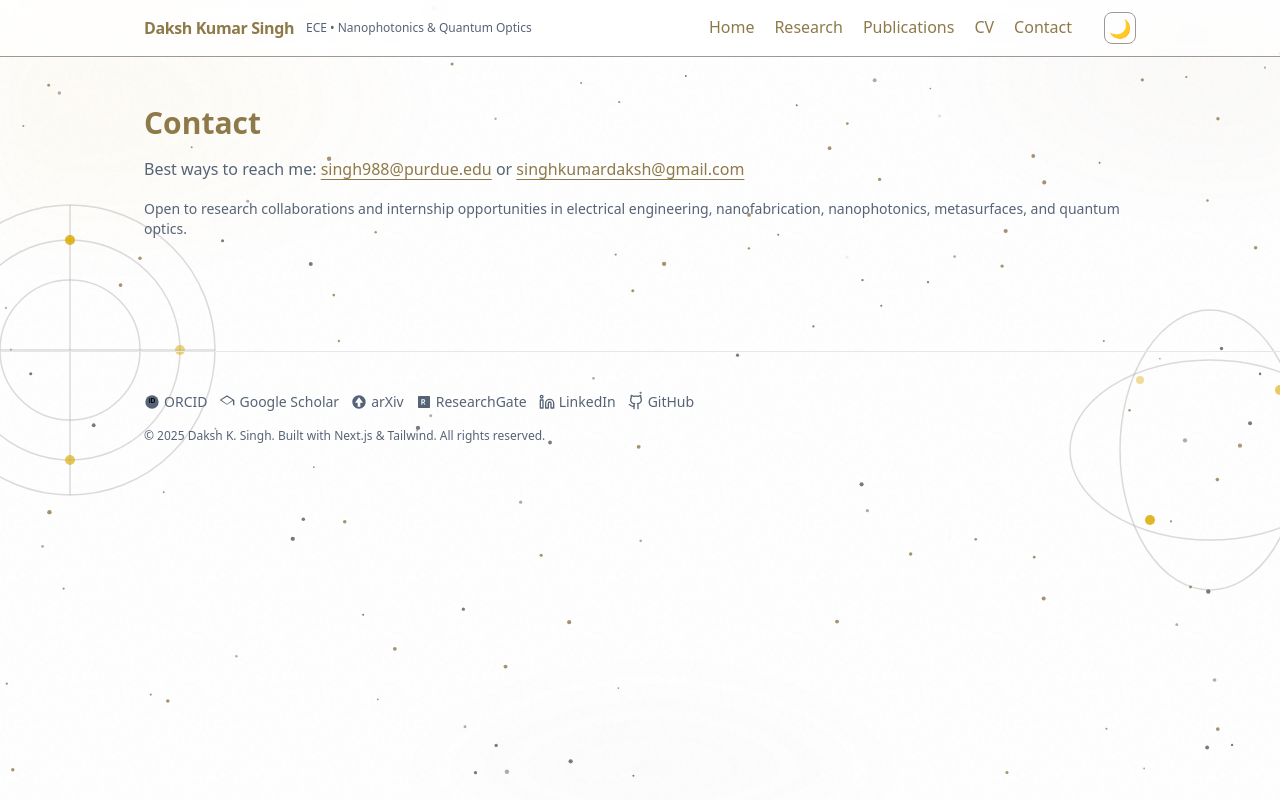
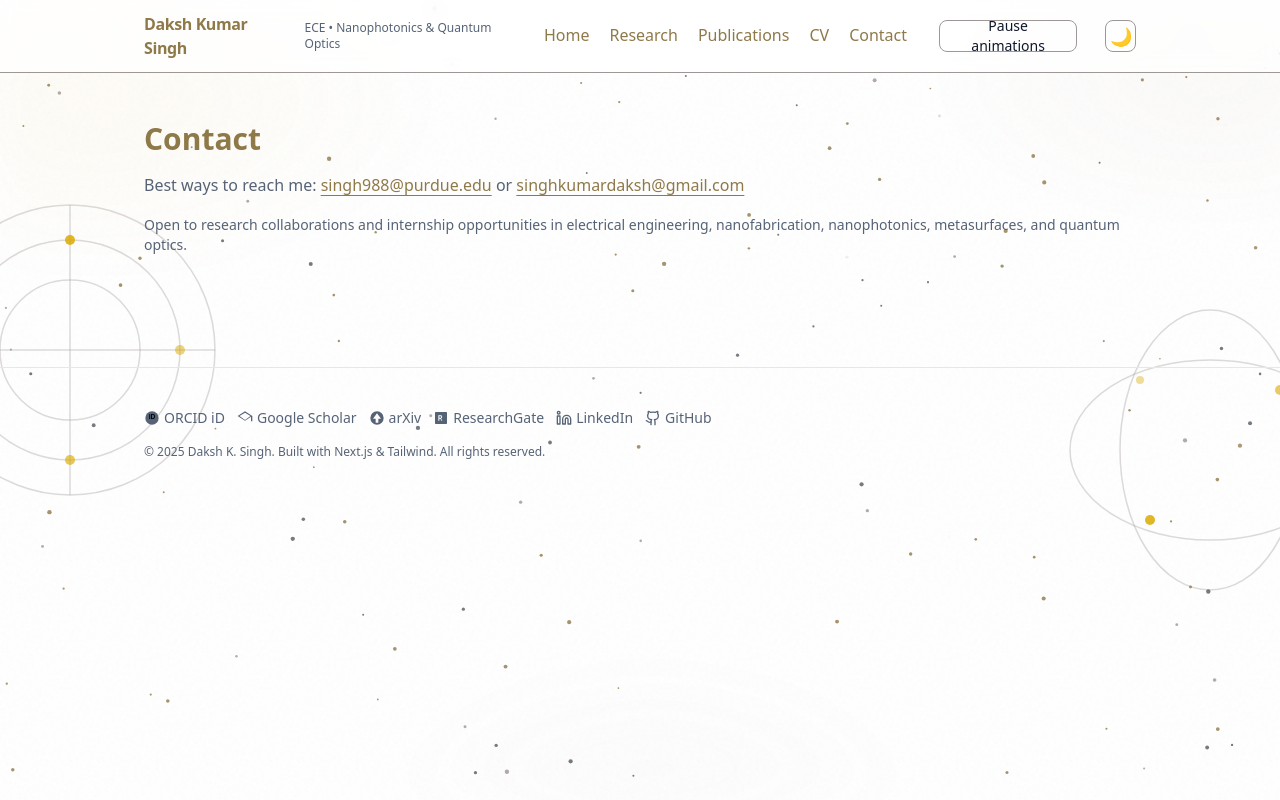
Before and after one commit to daksh-kumar-singh/dakshks, a Next.js app: page /contact in a window 1280 px wide. Built offline with nearby package versions, Linux system fonts and the light colour scheme.

Commit message:
Accessibility improvements, updated social links, publications page refactor

```diff
--- a/src/app/globals.css
+++ b/src/app/globals.css
@@ -1,6 +1,74 @@
 @tailwind base;
 @tailwind components;
 @tailwind utilities;
+
+/* =========================
+   ACCESSIBILITY UTILITIES
+   ========================= */
+
+/* Respect OS "Reduce Motion" AND our own runtime toggle `.no-anim` */
+@media (prefers-reduced-motion: reduce) {
+  * {
+    animation: none !important;
+    transition: none !important;
+    scroll-behavior: auto !important;
+  }
+}
+.no-anim * {
+  animation: none !important;
+  transition: none !important;
+  scroll-behavior: auto !important;
+}
+
+/* If you have fancy underline transitions via ::after, tame them for reduced motion */
+@media (prefers-reduced-motion: reduce) {
+  a::after {
+    transition: none !important;
+  }
+}
+
+/* =========================
+   LIGHT THEME CONTRAST
+   ========================= */
+/* Your gold (rgb(142 121 73)) is < 4.5:1 on white. Use a darker tone in LIGHT mode only. */
+:root {
+  /* darker heading color only for light theme; keeps your brand vibe */
+  --heading-light: #5b4a23; /* ~7:1 on white for most sizes */
+}
+
+/* If you’re using prose, nudge headings in LIGHT mode only */
+:root .prose :where(h1, h2, h3, h4) {
+  color: var(--heading-light);
+}
+:root .prose :where(h1, h2, h3, h4) a {
+  color: inherit;
+}
+
+/* In DARK mode preserve your existing colors (gold etc.) */
+.dark .prose :where(h1, h2, h3, h4) {
+  color: inherit; /* your dark:prose-invert keeps gold */
+}
+
+/* Utility if you prefer to opt specific headings in (used below on non-prose headings) */
+.text-heading-light {
+  color: var(--heading-light);
+}
+.dark .text-heading-light {
+  color: inherit;
+}
+
+/* Visually hidden helper (Tailwind has sr-only, but include just in case) */
+.sr-only {
+  position: absolute !important;
+  width: 1px !important;
+  height: 1px !important;
+  padding: 0 !important;
+  margin: -1px !important;
+  overflow: hidden !important;
+  clip: rect(0, 0, 0, 0) !important;
+  white-space: nowrap !important;
+  border: 0 !important;
+}
 
 /* ======================================================
    Purdue-Inspired Global Theme
--- a/src/components/ParallaxRings.tsx
+++ b/src/components/ParallaxRings.tsx
@@ -1,30 +1,57 @@
 "use client";
 
+import { useEffect, useRef } from "react";
+import clsx from "clsx";
+
 export default function ParallaxRings({ className = "" }: { className?: string }) {
+  const ref = useRef<HTMLDivElement | null>(null);
+  const raf = useRef<number | null>(null);
+
+  const shouldAnimate = () => {
+    if (typeof window === "undefined") return false;
+    const reduce = window.matchMedia?.("(prefers-reduced-motion: reduce)").matches;
+    const paused = document.documentElement.classList.contains("no-anim");
+    return !(reduce || paused);
+  };
+
+  useEffect(() => {
+    const el = ref.current!;
+    let rot = 0;
+
+    const tick = () => {
+      if (shouldAnimate()) {
+        rot += 0.02; /* very subtle */
+        el.style.transform = `rotate(${rot}deg)`;
+      }
+      raf.current = requestAnimationFrame(tick);
+    };
+    raf.current = requestAnimationFrame(tick);
+
+    const mq = window.matchMedia("(prefers-reduced-motion: reduce)");
+    const obs = new MutationObserver(() => {});
+    mq.addEventListener?.("change", () => {});
+    obs.observe(document.documentElement, { attributes: true, attributeFilter: ["class"] });
+
+    return () => {
+      if (raf.current) cancelAnimationFrame(raf.current);
+      mq.removeEventListener?.("change", () => {});
+      obs.disconnect();
+    };
+  }, []);
+
   return (
-    <div className={`relative overflow-hidden ${className}`} aria-hidden="true">
-      <svg className="w-full h-full" viewBox="0 0 1200 400" preserveAspectRatio="xMidYMid slice">
-        <defs>
-          <radialGradient id="ringGrad" cx="50%" cy="50%">
-            <stop offset="0%" stopColor="rgba(218,170,0,0.15)" />
-            <stop offset="60%" stopColor="rgba(218,170,0,0.05)" />
-            <stop offset="100%" stopColor="transparent" />
-          </radialGradient>
-        </defs>
-        {Array.from({ length: 6 }).map((_, i) => (
-          <circle
-            key={i}
-            cx={600}
-            cy={200}
-            r={(i + 1) * 80}
-            fill="none"
-            stroke="url(#ringGrad)"
-            strokeWidth="2"
-            className="ring-wave"
-            style={{ transformOrigin: "600px 200px" }}
-          />
-        ))}
-      </svg>
+    <div
+      ref={ref}
+      className={clsx(
+        "pointer-events-none relative mx-auto aspect-[12/3] w-full opacity-70 will-change-transform",
+        className
+      )}
+      aria-hidden="true"
+    >
+      {/* your ring SVGs or divs go here */}
+      <div className="absolute inset-0 rounded-full border border-yellow-700/30" />
+      <div className="absolute inset-6 rounded-full border border-yellow-700/20" />
+      <div className="absolute inset-12 rounded-full border border-yellow-700/10" />
     </div>
   );
 }
--- a/src/components/Particles.tsx
+++ b/src/components/Particles.tsx
@@ -2,10 +2,9 @@
 
 /**
  * Global, continuous particle system (singleton) that survives route changes.
- * - Creates ONE fixed, full-screen canvas attached to <body>
- * - Persists and keeps animating across Next.js page transitions
- * - If remounted, it resumes/ensures running instead of exiting early
- * - Theme-aware (reads CSS custom properties), reduced-motion aware
+ * Accessibility:
+ *  - Respects prefers-reduced-motion
+ *  - Pauses when <html> has the .no-anim class (toggled in SiteHeader)
  */
 
 import { useEffect } from "react";
@@ -47,10 +46,14 @@ type Ctrl = {
   opts: Required<Options>;
   dpr: number;
   resizeObs?: ResizeObserver;
+  mql?: MediaQueryList;
+  htmlObserver?: MutationObserver;
+  adderId?: number | null;
   start: () => void;
   stop: () => void;
   ensureRunning: () => void;
   recalc: () => void;
+  shouldRun: () => boolean;
 };
 
 // put controller on window so it survives remounts
@@ -60,9 +63,14 @@ declare global {
   }
 }
 
-function readRGBVar(name: string, fallback: [number, number, number]): [number, number, number] {
+function readRGBVar(
+  name: string,
+  fallback: [number, number, number]
+): [number, number, number] {
   try {
-    const val = getComputedStyle(document.documentElement).getPropertyValue(name).trim();
+    const val = getComputedStyle(document.documentElement)
+      .getPropertyValue(name)
+      .trim();
     const parts = val.split(/\s+/).map((n) => parseFloat(n));
     if (parts.length >= 3 && parts.every((n) => Number.isFinite(n))) {
       return [parts[0], parts[1], parts[2]];
@@ -84,6 +92,7 @@ function createController(_opts: Options = {}): Ctrl {
   canvas.style.pointerEvents = "none";
   canvas.style.userSelect = "none";
   canvas.style.opacity = "0.8";
+  canvas.setAttribute("aria-hidden", "true");
   document.body.appendChild(canvas);
 
   const ctx = canvas.getContext("2d", { alpha: true })!;
@@ -95,12 +104,24 @@ function createController(_opts: Options = {}): Ctrl {
     particles: [],
     opts,
     dpr: Math.max(1, Math.min(window.devicePixelRatio || 1, 2)),
+    resizeObs: undefined,
+    mql: undefined,
+    htmlObserver: undefined,
+    adderId: null,
     start,
     stop,
     ensureRunning,
     recalc,
-    resizeObs: undefined,
+    shouldRun,
   };
+
+  function shouldRun() {
+    const reduce =
+      window.matchMedia &&
+      window.matchMedia("(prefers-reduced-motion: reduce)").matches;
+    const paused = document.documentElement.classList.contains("no-anim");
+    return !(reduce || paused);
+  }
 
   // size canvas
   function size() {
@@ -145,15 +166,28 @@ function createController(_opts: Options = {}): Ctrl {
     let y = rand(0, h);
     if (edge) {
       const side = Math.floor(Math.random() * 4);
-      if (side === 0) { x = -10; y = rand(0, h); }
-      if (side === 1) { x = w + 10; y = rand(0, h); }
-      if (side === 2) { x = rand(0, w); y = -10; }
-      if (side === 3) { x = rand(0, w); y = h + 10; }
+      if (side === 0) {
+        x = -10;
+        y = rand(0, h);
+      }
+      if (side === 1) {
+        x = w + 10;
+        y = rand(0, h);
+      }
+      if (side === 2) {
+        x = rand(0, w);
+        y = -10;
+      }
+      if (side === 3) {
+        x = rand(0, w);
+        y = h + 10;
+      }
     }
     const col = pick(palette());
     const ttl = rand(8000, 20000);
     const p: P = {
-      x, y,
+      x,
+      y,
       vx: Math.cos(angle) * speed,
       vy: Math.sin(angle) * speed,
       r,
@@ -175,10 +209,16 @@ function createController(_opts: Options = {}): Ctrl {
   }
 
   let last = performance.now();
-  let adderId: number | null = null;
 
   function loop(now: number) {
     if (!ctrl.running) return;
+
+    // If settings changed mid-loop, bail and stop cleanly
+    if (!ctrl.shouldRun()) {
+      stop();
+      return;
+    }
+
     const dt = now - last;
     last = now;
 
@@ -220,83 +260,91 @@ function createController(_opts: Options = {}): Ctrl {
 
   function start() {
     if (ctrl.running) return;
-    // reduced motion respect
-    const reduce =
-      window.matchMedia &&
-      window.matchMedia("(prefers-reduced-motion: reduce)").matches;
-    if (reduce) {
-      ctrl.running = false;
+    if (!ctrl.shouldRun()) {
+      // If we shouldn't run, ensure timers are cleared
+      stop();
       return;
     }
     ctrl.running = true;
     last = performance.now();
     ctrl.raf = requestAnimationFrame(loop);
 
-    // keep adding up to a soft cap (1.5x target)
+    // keep adding up to a soft cap (1.5x target) while running
     const runAdder = () => {
+      if (!ctrl.running) return;
       const desired = targetForViewport();
       const hardCap = Math.round(desired * 1.5);
       if (ctrl.particles.length < hardCap) {
         for (let i = 0; i < 6; i++) ctrl.particles.push(spawnParticle(true));
       }
     };
-    if (adderId == null) {
-      adderId = window.setInterval(runAdder, 1200);
-    }
+    if (!ctrl.adderId) ctrl.adderId = window.setInterval(runAdder, 1200);
   }
 
   function stop() {
-    // We generally DON'T stop on unmount; only on full unload if needed.
     ctrl.running = false;
     if (ctrl.raf != null) cancelAnimationFrame(ctrl.raf);
     ctrl.raf = null;
+    if (ctrl.adderId) {
+      clearInterval(ctrl.adderId);
+      ctrl.adderId = null;
+    }
+    // Clear the canvas so a paused state isn’t “frozen”
+    const w = canvas.width / ctrl.dpr;
+    const h = canvas.height / ctrl.dpr;
+    ctx.clearRect(0, 0, w, h);
   }
 
   function ensureRunning() {
-    // called when component remounts on a new route
-    start();
+    if (ctrl.shouldRun()) start();
+    else stop();
   }
 
   function recalc() {
-    // Re-seed colors for future spawns (existing particles keep their color)
-    // Optionally we could also update all current particle colors here.
+    // Color palette will be used for future spawns. Existing particles keep their color.
   }
 
-  // Resume on visibility gain
+  // Visibility: resume when tab becomes visible (if allowed)
   const onVisibility = () => {
     if (document.visibilityState === "visible") ensureRunning();
   };
   document.addEventListener("visibilitychange", onVisibility);
 
-  // Track theme changes (optional hook point)
-  const mql = window.matchMedia("(prefers-color-scheme: dark)");
-  const onTheme = () => recalc();
+  // Listen for OS reduced-motion changes
+  ctrl.mql = window.matchMedia("(prefers-reduced-motion: reduce)");
+  const mqlHandler = () => ensureRunning();
   try {
-    mql.addEventListener?.("change", onTheme);
+    ctrl.mql.addEventListener?.("change", mqlHandler);
   } catch {
-    mql.addListener?.(onTheme);
+    ctrl.mql.addListener?.(mqlHandler);
   }
 
-  // DO NOT tear down on route change. We keep a persistent canvas/loop.
-  // The only time we might want full cleanup is a hard reload/unload.
+  // Listen for .no-anim class changes on <html>
+  ctrl.htmlObserver = new MutationObserver(() => ensureRunning());
+  ctrl.htmlObserver.observe(document.documentElement, {
+    attributes: true,
+    attributeFilter: ["class"],
+  });
+
+  // Keep responsive
   window.addEventListener("beforeunload", () => {
     try {
       stop();
       ctrl.resizeObs?.disconnect();
+      ctrl.htmlObserver?.disconnect();
       document.removeEventListener("visibilitychange", onVisibility);
       try {
-        mql.removeEventListener?.("change", onTheme);
+        ctrl.mql?.removeEventListener?.("change", mqlHandler);
       } catch {
-        mql.removeListener?.(onTheme);
+        ctrl.mql?.removeListener?.(mqlHandler);
       }
-      // Leave canvas in DOM; browser will clear it on unload anyway.
     } catch {
       /* ignore */
     }
   });
 
   // Kick it off
-  start();
+  ensureRunning();
 
   return ctrl;
 }
--- a/src/components/site-header.tsx
+++ b/src/components/site-header.tsx
@@ -14,6 +14,7 @@ const NAV = [
 export default function SiteHeader() {
   const [open, setOpen] = useState(false);
   const [theme, setTheme] = useState<"light" | "dark">("light");
+  const [paused, setPaused] = useState(false);
 
   /* ---------------- Theme persistence ---------------- */
   useEffect(() => {
@@ -30,6 +31,23 @@ export default function SiteHeader() {
     localStorage.setItem("theme", next);
     document.documentElement.classList.toggle("dark", next === "dark");
   };
+
+  /* ---------------- Animation pause (a11y) ---------------- */
+  // Initialize from localStorage OR prefers-reduced-motion
+  useEffect(() => {
+    const stored = localStorage.getItem("animPaused");
+    const m = window.matchMedia?.("(prefers-reduced-motion: reduce)");
+    const shouldPause = stored === "true" || m?.matches || false;
+    setPaused(!!shouldPause);
+  }, []);
+
+  // Apply/remove .no-anim on <html>
+  useEffect(() => {
+    const el = document.documentElement;
+    if (paused) el.classList.add("no-anim");
+    else el.classList.remove("no-anim");
+    localStorage.setItem("animPaused", String(paused));
+  }, [paused]);
 
   /* ---------------- Menu behavior ---------------- */
   useEffect(() => {
@@ -76,11 +94,24 @@ export default function SiteHeader() {
               {n.label}
             </Link>
           ))}
+
+          {/* Pause animations toggle (a11y) */}
+          <button
+            type="button"
+            onClick={() => setPaused((p) => !p)}
+            aria-pressed={paused}
+            aria-label={paused ? "Resume animations" : "Pause animations"}
+            title={paused ? "Resume animations" : "Pause animations"}
+            className="ml-3 flex h-8 items-center justify-center rounded-lg border border-brand px-3 text-sm hover:bg-muted focus:outline-none focus:ring-2 focus:ring-offset-2 focus:ring-yellow-600/60"
+          >
+            {paused ? "Play animations" : "Pause animations"}
+          </button>
+
           {/* Theme toggle */}
           <button
             onClick={toggleTheme}
             aria-label="Toggle dark mode"
-            className="ml-3 flex h-8 w-8 items-center justify-center rounded-lg border border-brand hover:bg-muted transition-colors"
+            className="ml-2 flex h-8 w-8 items-center justify-center rounded-lg border border-brand hover:bg-muted transition-colors"
           >
             {theme === "dark" ? (
               <span className="text-lg" role="img" aria-label="Light mode">
@@ -94,8 +125,19 @@ export default function SiteHeader() {
           </button>
         </nav>
 
-        {/* Mobile controls: theme + menu */}
+        {/* Mobile controls: pause + theme + menu */}
         <div className="flex items-center gap-2 md:hidden">
+          <button
+            type="button"
+            onClick={() => setPaused((p) => !p)}
+            aria-pressed={paused}
+            aria-label={paused ? "Resume animations" : "Pause animations"}
+            title={paused ? "Resume animations" : "Pause animations"}
+            className="flex h-9 items-center justify-center rounded-lg border border-brand px-3 text-sm hover:bg-muted focus:outline-none focus:ring-2 focus:ring-offset-2 focus:ring-yellow-600/60"
+          >
+            {paused ? "Play" : "Pause"}
+          </button>
+
           <button
             onClick={toggleTheme}
             aria-label="Toggle dark mode"
--- a/src/components/social-links.tsx
+++ b/src/components/social-links.tsx
@@ -1,20 +1,59 @@
+"use client";
+
 import { Github, Link as LinkIcon, Linkedin } from "lucide-react";
+
+function External({
+  href,
+  children,
+  title,
+}: {
+  href: string;
+  children: React.ReactNode;
+  title: string;
+}) {
+  return (
+    <a
+      href={href}
+      target="_blank"
+      rel="noopener noreferrer"
+      title={title}
+      className={`
+        group inline-flex items-center gap-1 text-sm underline-offset-4
+        text-muted-foreground transition-colors duration-200
+        hover:text-[rgb(var(--p-gold))] focus:text-[rgb(var(--p-gold))]
+        focus:outline-none focus-visible:ring-2 focus-visible:ring-offset-2 focus-visible:ring-[rgb(var(--p-gold))]
+        rounded-sm
+      `}
+    >
+      {children}
+      <span className="sr-only"> (opens in a new tab)</span>
+    </a>
+  );
+}
 
 export function SocialLinks() {
   const baseIconSize = 16;
 
-  const items = [
-    {
-      label: "ORCID",
-      href: "https://orcid.org/0009-0004-8334-8500",
-      icon: (
+  // Reusable class for tasteful hover scaling that respects reduced motion
+  const iconCls =
+    "motion-safe:transition-transform motion-safe:duration-150 group-hover:scale-110";
+
+  return (
+    <nav aria-label="Social links" className="flex flex-wrap gap-3">
+      {/* ORCID — keep visible text exactly "ORCID iD" to satisfy the label/name rule */}
+      <External
+        href="https://orcid.org/0009-0004-8334-8500"
+        title="ORCID iD (opens in a new tab)"
+      >
+        {/* Custom ORCID glyph */}
         <svg
           xmlns="http://www.w3.org/2000/svg"
           viewBox="0 0 24 24"
           width={baseIconSize}
           height={baseIconSize}
           fill="currentColor"
-          className="transition-transform duration-150 delay-0 group-hover:scale-110"
+          className={iconCls}
+          aria-hidden="true"
         >
           <circle cx="12" cy="12" r="10" />
           <text
@@ -29,102 +68,81 @@ export function SocialLinks() {
             iD
           </text>
         </svg>
-      ),
-    },
-    {
-      label: "Google Scholar",
-      href: "https://scholar.google.com/citations?user=AW-RqKsAAAAJ&hl=en",
-      icon: (
+        ORCID iD
+      </External>
+
+      <External
+        href="https://scholar.google.com/citations?user=AW-RqKsAAAAJ&hl=en"
+        title="Google Scholar (opens in a new tab)"
+      >
+        {/* Simple “Scholar” house/roof mark */}
         <svg
           xmlns="http://www.w3.org/2000/svg"
           viewBox="0 0 24 24"
           width={baseIconSize}
           height={baseIconSize}
           fill="currentColor"
-          className="transition-transform duration-150 delay-0 group-hover:scale-110"
+          className={iconCls}
+          aria-hidden="true"
         >
-          <path d="M12 2L1 9l11 7 9-5.73V17h2V9L12 2zm0 13L3.74 9 12 4.27 20.26 9 12 15z" />
+          <path d="M12 2 1 9l11 7 9-5.73V17h2V9L12 2Zm0 13L3.74 9 12 4.27 20.26 9 12 15Z" />
         </svg>
-      ),
-    },
-    {
-      label: "arXiv",
-      href: "http://arxiv.org/a/singh_d_7",
-      icon: (
+        Google Scholar
+      </External>
+
+      <External
+        href="http://arxiv.org/a/singh_d_7"
+        title="arXiv author page (opens in a new tab)"
+      >
+        {/* Circular a/x motif */}
         <svg
           xmlns="http://www.w3.org/2000/svg"
           viewBox="0 0 24 24"
           width={baseIconSize}
           height={baseIconSize}
           fill="currentColor"
-          className="transition-transform duration-150 delay-0 group-hover:scale-110"
+          className={iconCls}
+          aria-hidden="true"
         >
-          <path d="M12 2C6.48 2 2 6.48 2 12s4.48 10 10 10 10-4.48 10-10S17.52 2 12 2zm0 3l6 8h-4v6h-4v-6H6l6-8z" />
+          <path d="M12 2a10 10 0 1 0 0 20 10 10 0 0 0 0-20Zm0 3 6 8h-4v6h-4v-6H6l6-8z" />
         </svg>
-      ),
-    },
-    {
-      label: "ResearchGate",
-      href: "https://www.researchgate.net/profile/Daksh-Kumar-Singh",
-      icon: (
+        arXiv
+      </External>
+
+      <External
+        href="https://www.researchgate.net/profile/Daksh-Kumar-Singh"
+        title="ResearchGate (opens in a new tab)"
+      >
+        {/* RG monogram-style box */}
         <svg
           xmlns="http://www.w3.org/2000/svg"
           viewBox="0 0 24 24"
           width={baseIconSize}
           height={baseIconSize}
           fill="currentColor"
-          className="transition-transform duration-150 delay-0 group-hover:scale-110"
+          className={iconCls}
+          aria-hidden="true"
         >
           <path d="M4 3h16a1 1 0 0 1 1 1v16a1 1 0 0 1-1 1H4a1 1 0 0 1-1-1V4a1 1 0 0 1 1-1zm7.5 5H8v8h1.5v-3h1.4l1.8 3H14l-2-3.2a2.3 2.3 0 0 0 1.8-2.3c0-1.5-1-2.5-2.3-2.5zM9.5 9.5h2a1 1 0 1 1 0 2h-2v-2z" />
         </svg>
-      ),
-    },
-    {
-      label: "LinkedIn",
-      href: "http://www.linkedin.com/in/daksh-kumar-singh",
-      icon: (
-        <Linkedin
-          size={baseIconSize}
-          className="transition-transform duration-150 delay-0 group-hover:scale-110"
-        />
-      ),
-    },
-    {
-      label: "GitHub",
-      href: "https://github.com/daksh-kumar-singh",
-      icon: (
-        <Github
-          size={baseIconSize}
-          className="transition-transform duration-150 delay-0 group-hover:scale-110"
-        />
-      ),
-    },
-  ];
+        ResearchGate
+      </External>
 
-  return (
-    <nav aria-label="Social links" className="flex flex-wrap gap-3">
-      {items.map((it) => (
-        <a
-          key={it.label}
-          href={it.href}
-          target="_blank"
-          rel="noopener noreferrer"
-          className={`
-            group flex items-center gap-1 text-sm underline-offset-4
-            text-muted-foreground transition-colors duration-200 delay-75
-            hover:text-[rgb(var(--p-gold))]
-            dark:text-muted-foreground dark:hover:text-[rgb(var(--p-gold))]
-          `}
-        >
-          {it.icon ?? (
-            <LinkIcon
-              size={baseIconSize}
-              className="transition-transform duration-150 delay-0 group-hover:scale-110"
-            />
-          )}
-          {it.label}
-        </a>
-      ))}
+      <External
+        href="https://www.linkedin.com/in/daksh-kumar-singh"
+        title="LinkedIn (opens in a new tab)"
+      >
+        <Linkedin size={baseIconSize} className={iconCls} aria-hidden="true" />
+        LinkedIn
+      </External>
+
+      <External
+        href="https://github.com/daksh-kumar-singh"
+        title="GitHub (opens in a new tab)"
+      >
+        <Github size={baseIconSize} className={iconCls} aria-hidden="true" />
+        GitHub
+      </External>
     </nav>
   );
 }
```
Also changed, not shown: src/app/cv/page.tsx (+6 -4 lines), src/app/publications/page.tsx (+23 -16 lines).
